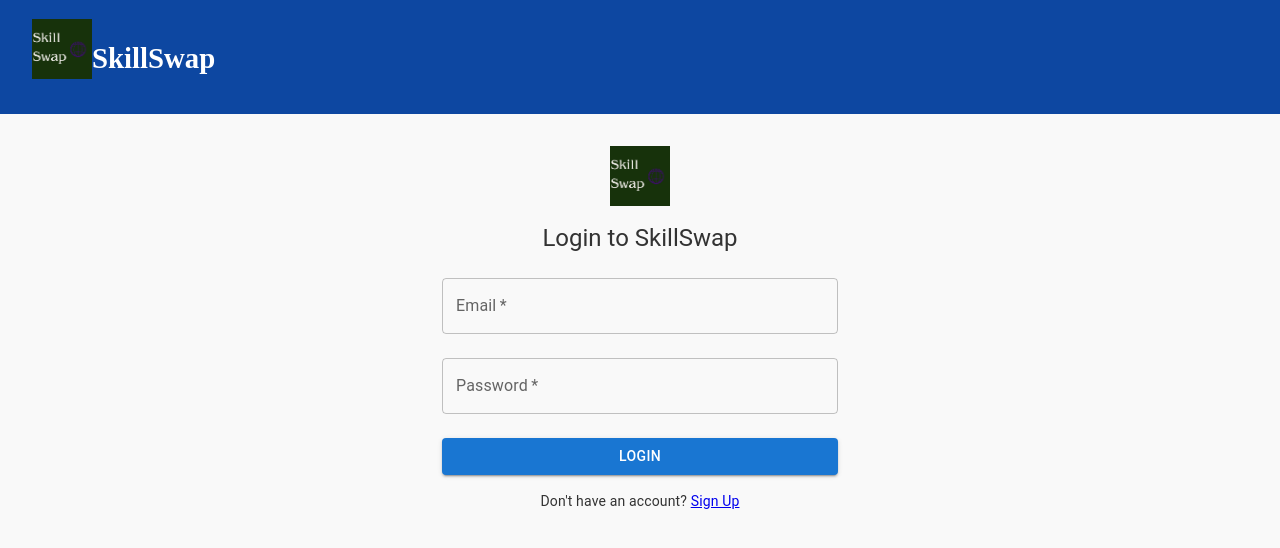
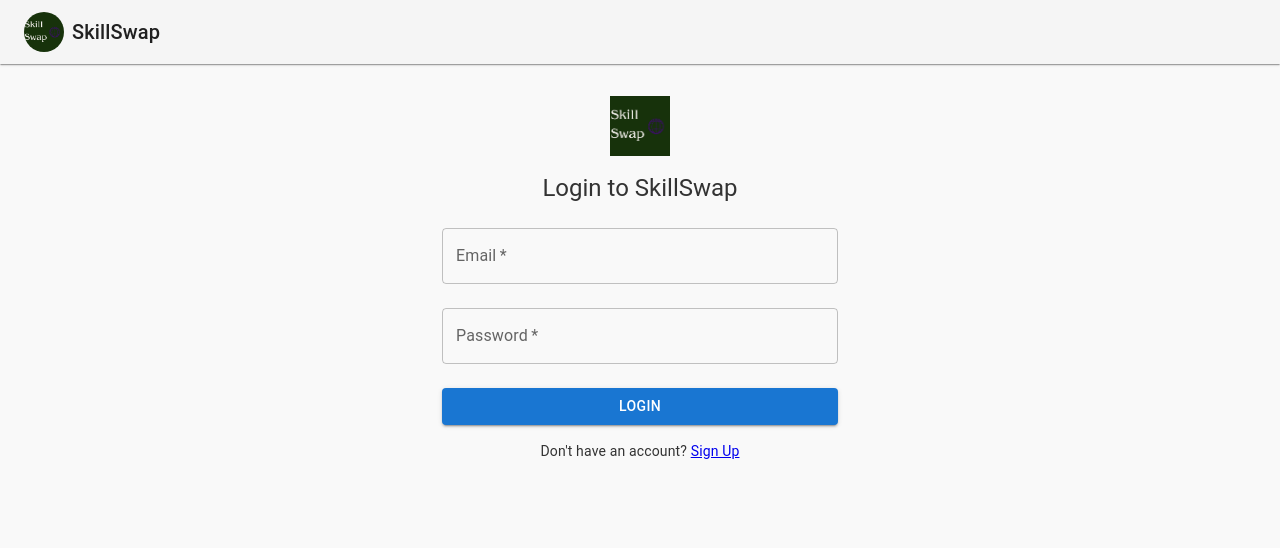
Before and after one commit to pterkn/Skill-Swap, a React (Vite) app: page / in a window 1280 px wide. Shown: the top 548 px of the page. Built offline with nearby package versions, Linux system fonts and the light colour scheme.

Commit message:
fix error

```diff
--- a/src/components/Header.jsx
+++ b/src/components/Header.jsx
@@ -1,8 +1,7 @@
-
 import React from 'react';
 import { useNavigate, Link } from 'react-router-dom';
 import { auth } from '../firebase';
-import '../style.css';
+import { AppBar, Toolbar, Typography, Box, Button, Avatar } from '@mui/material';
 
 export default function Header({ showLogout = false }) {
   const navigate = useNavigate();
@@ -13,19 +12,37 @@ export default function Header({ showLogout = false }) {
   };
 
   return (
-    <header className="site-header">
-      <div className="header-left">
-        <img src="/logo.png" alt="SkillSwap Logo" className="logo" />
-        <h1 className="site-title">
-          <Link to="/dashboard">SkillSwap</Link>
-        </h1>
-      </div>
+    <AppBar position="static" color="default" elevation={1}>
+      <Toolbar sx={{ display: 'flex', justifyContent: 'space-between' }}>
+        <Box display="flex" alignItems="center">
+          <Avatar
+            alt="SkillSwap Logo"
+            src="/logo.png"
+            sx={{ width: 40, height: 40, mr: 1 }}
+          />
+          <Typography variant="h6" component={Link} to="/dashboard" sx={{ textDecoration: 'none', color: 'inherit' }}>
+            SkillSwap
+          </Typography>
+        </Box>
 
-      {showLogout && (
-        <button className="logout-btn" onClick={handleLogout}>
-          Logout
-        </button>
-      )}
-    </header>
+        {showLogout && (
+          <Button
+            variant="contained"
+            color="error"
+            size="small"
+            sx={{
+              minWidth: '100px',
+              padding: '6px 12px',
+              fontWeight: 'bold',
+              borderRadius: '8px',
+              textTransform: 'none'
+            }}
+            onClick={handleLogout}
+          >
+            Logout
+          </Button>
+        )}
+      </Toolbar>
+    </AppBar>
   );
 }
```
